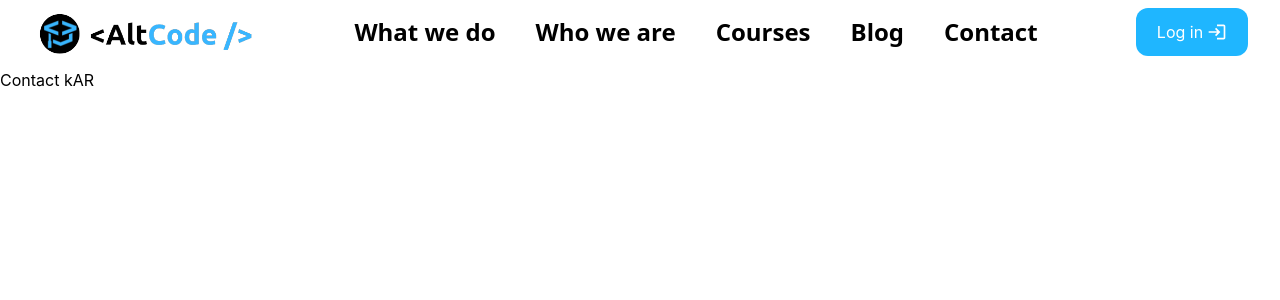
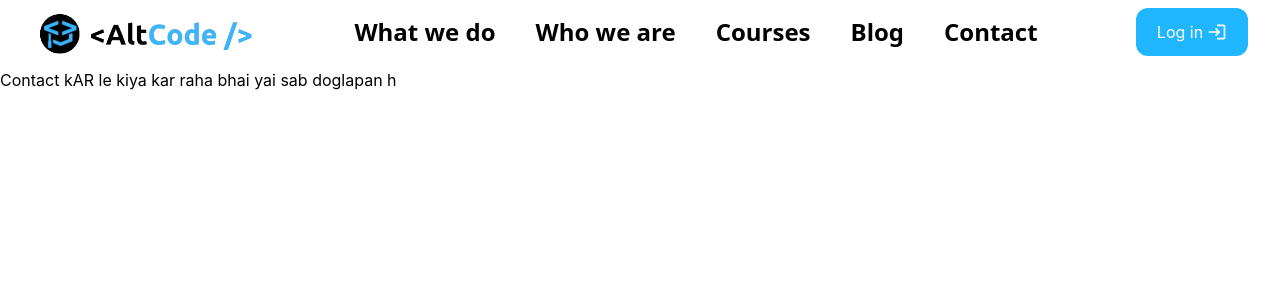
Before and after one commit to AltCode22/AltCodeWebsite, a React (Create React App) app: page /contact in a window 1280 px wide. Shown: the top 300 px of the page. Built offline with nearby package versions, Linux system fonts and the light colour scheme.

Commit message:
chalbhai

```diff
--- a/src/Pages/Contact.jsx
+++ b/src/Pages/Contact.jsx
@@ -2,7 +2,7 @@ import React from 'react'
 
 const Contact = () => {
   return (
-    <div>Contact kAR </div>
+    <div>Contact kAR le kiya kar raha bhai yai sab doglapan h </div>
   )
 }
 
```
